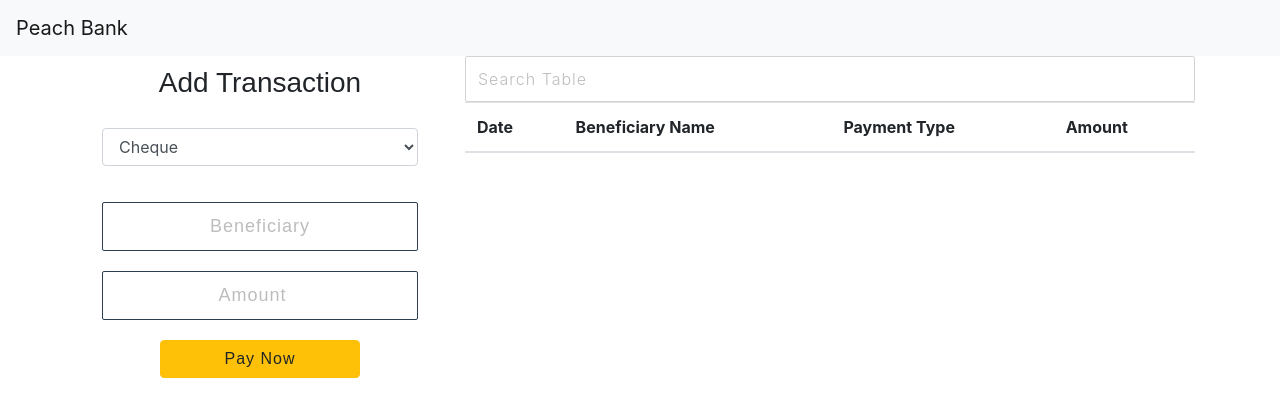
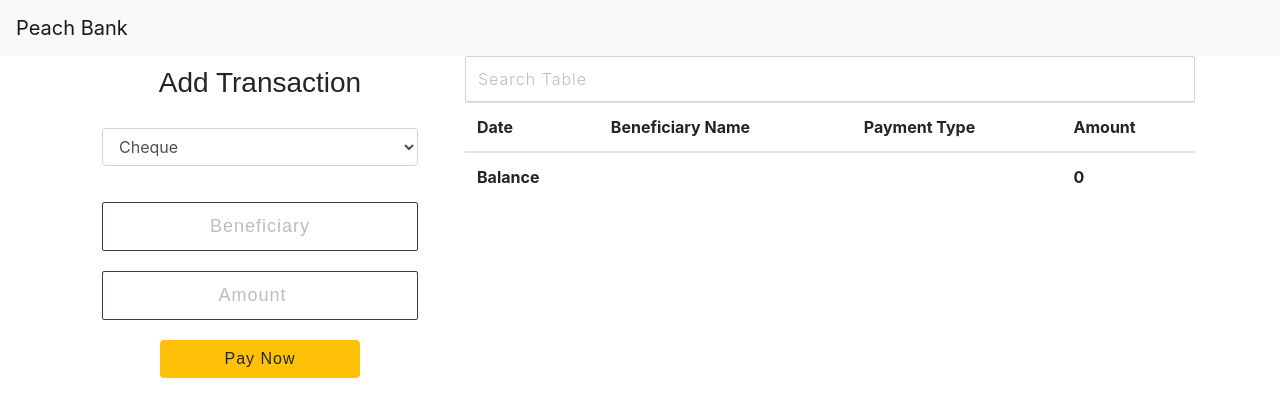
Before and after one commit to berabhishek/peach-tree, a React (Create React App) app: page /transaction in a window 1280 px wide. Shown: the top 416 px of the page. Built offline with nearby package versions, Linux system fonts and the light colour scheme.

Commit message:
Added balance

```diff
--- a/src/components/transactions/TransactionView.js
+++ b/src/components/transactions/TransactionView.js
@@ -15,6 +15,7 @@ class TransactionView extends React.Component {
     getTransaction() {
         let transaction = [];//this.props.transaction.slice();
         let date = new Date();
+        let total = 0;
         let days = ["Sunday", "Monday", "Tuesday", "Wednesday", "Thursday", "Friday", "Saturday"];
         this.props.transaction.forEach(t => {
             let sub_transaction = t.slice();
@@ -28,8 +29,10 @@ class TransactionView extends React.Component {
             }
             formatted_date += " "+sub_transaction[0].getHours()+":"+sub_transaction[0].getMinutes();
             sub_transaction[0] = formatted_date;
+            total += Number(sub_transaction[3]);
             transaction.push(sub_transaction);
         });
+        transaction.push([<b>Balance</b>, "", "", <b>{total}</b>]);
         return transaction;
 
     }
```
